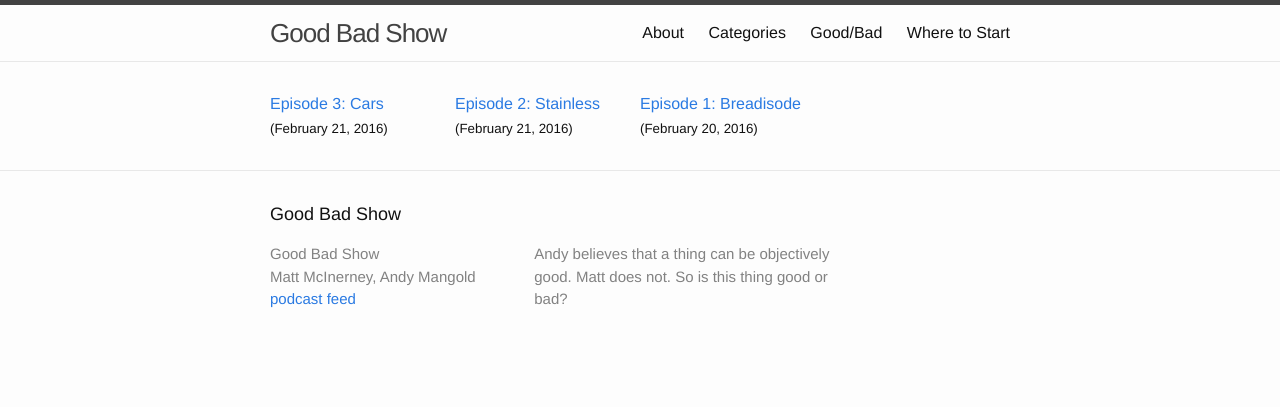
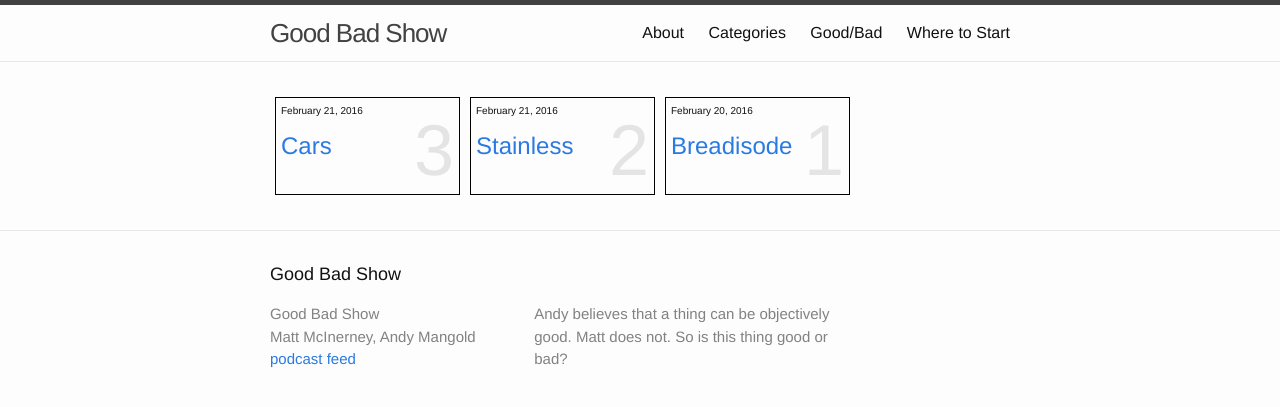
Before and after one commit to mattmotel/goodbadshow, a Jekyll site: the page built from index.html, in a window 1280 px wide. Shown: the top 407 px of the page. Built offline with Jekyll 4.4.1, drawn with Linux system fonts in a browser that asks for light colours.

Commit message:
more style updates

```diff
--- a/_layouts/default.html
+++ b/_layouts/default.html
@@ -14,8 +14,9 @@
 <div class="episode-wrapper">
   {% for post in site.posts do %}
   <div class="episode">
-    <a href="{{ post.url | prepend: site.baseurl}}">Episode {{ post.episode }}: {{ post.title }}</a><br/>
-    <small>({{ post.date | date: "%B %-d, %Y" }})</small>
+    <div class="episode-number">{{ post.episode }}</div>
+    <div class="episode-date">{{ post.date | date: "%B %-d, %Y" }}</div>
+    <h2 class="episode-title"><a href="{{ post.url | prepend: site.baseurl}}"> {{ post.title }}</a></h2>
   </div>
   {% endfor %}
 </div>
--- a/_sass/_layout.scss
+++ b/_sass/_layout.scss
@@ -217,7 +217,28 @@
     display:flex;
 }
 .episode {
-    width:25%;
+    width:calc(25% - 12px);
+    border:1px solid #000;
+    padding:5px;
+    margin:5px;
+    position:relative;
+}
+
+.episode-title {
+    font-size:24px;
+    padding:10px 0px;
+}
+.episode-date {
+    font-size:10px;
+
+}
+.episode-number {
+    font-size:72px;
+    position:absolute;
+    bottom:-10px;
+    right:5px;
+    opacity:.1;
+    text-align:right;
 }
 
 .post-content {
```
Also changed, not shown: 4 other files.
